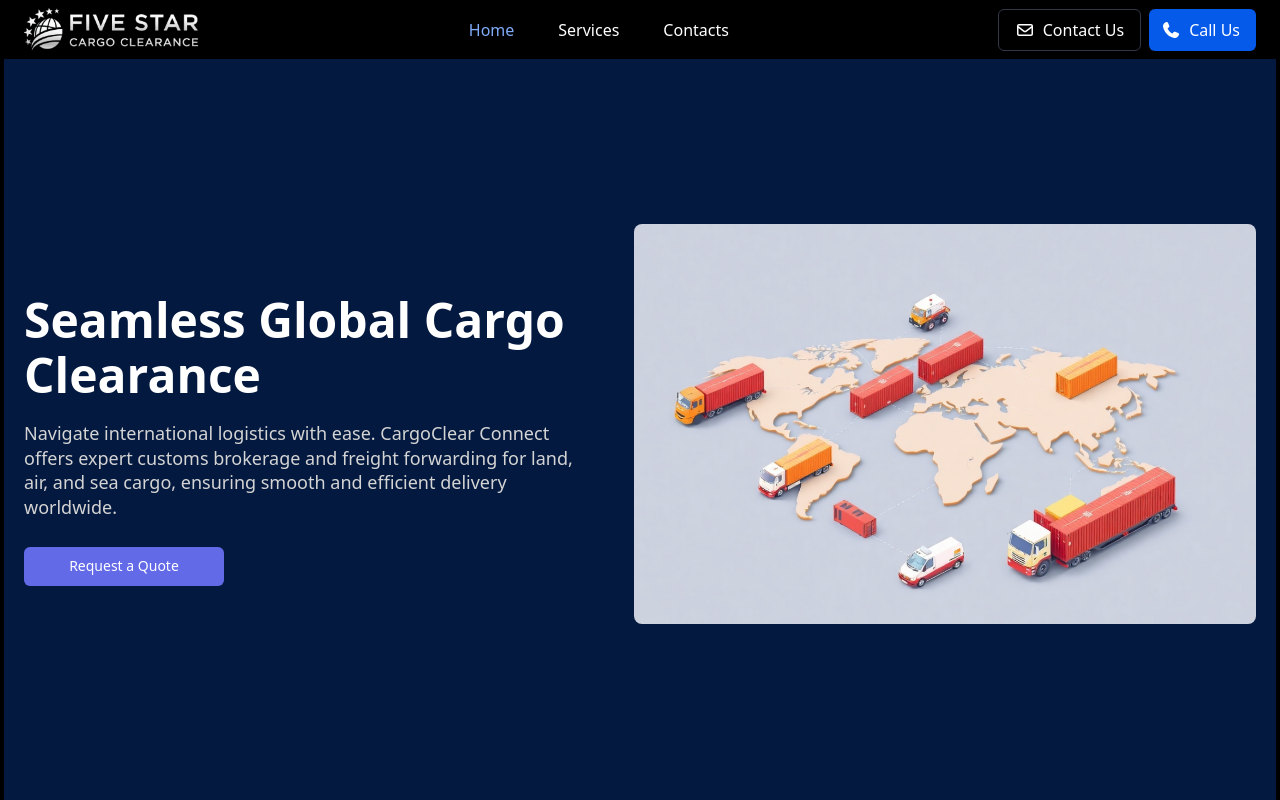
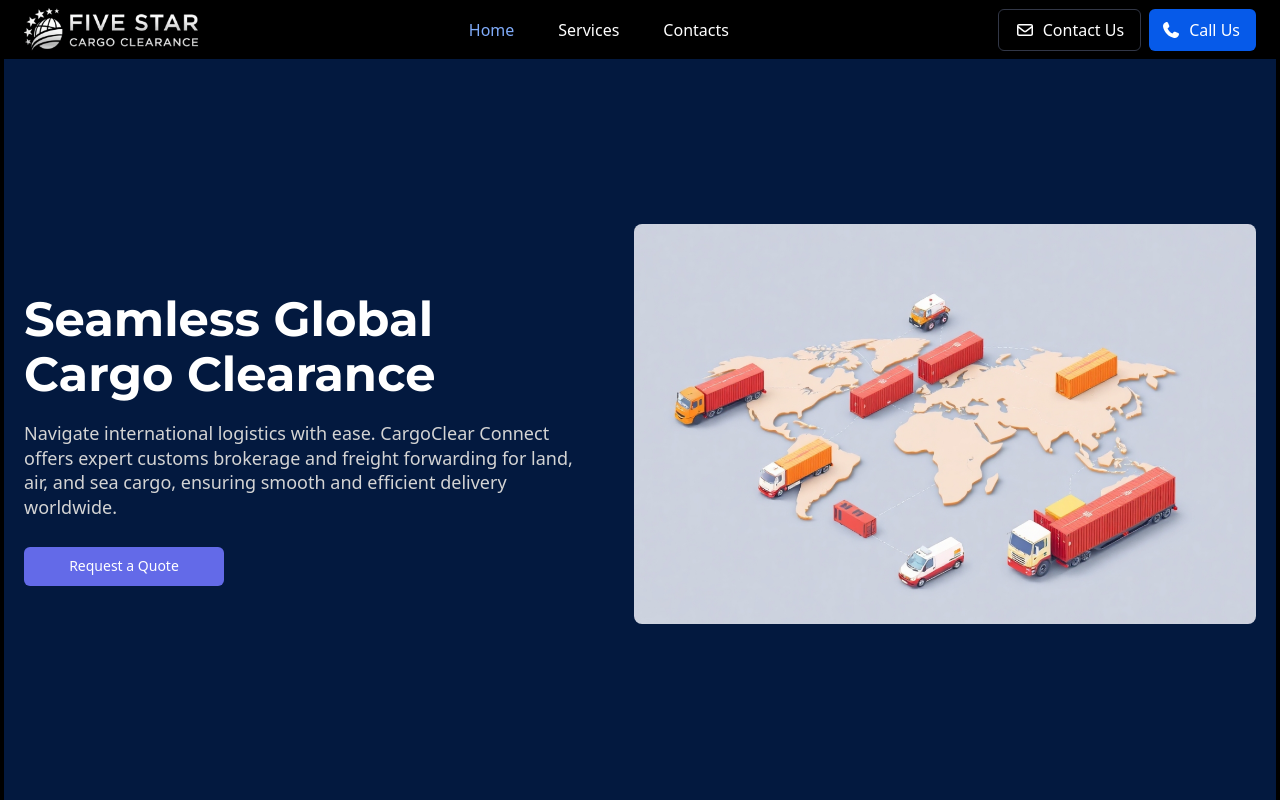
Before and after one commit to YasserDalal/cargo-landing-page, a React (Vite) app: page / in a window 1280 px wide. Shown: the top 800 px of the page. Built offline with nearby package versions, Linux system fonts and the light colour scheme.

Commit message:
fix the montserrat font in tailwind v4

```diff
--- a/src/index.css
+++ b/src/index.css
@@ -1,2 +1,6 @@
 @import "tailwindcss";
 @plugin "daisyui";
+
+@theme {
+  --font-montserrat: "Montserrat", sans-serif;
+}
```
